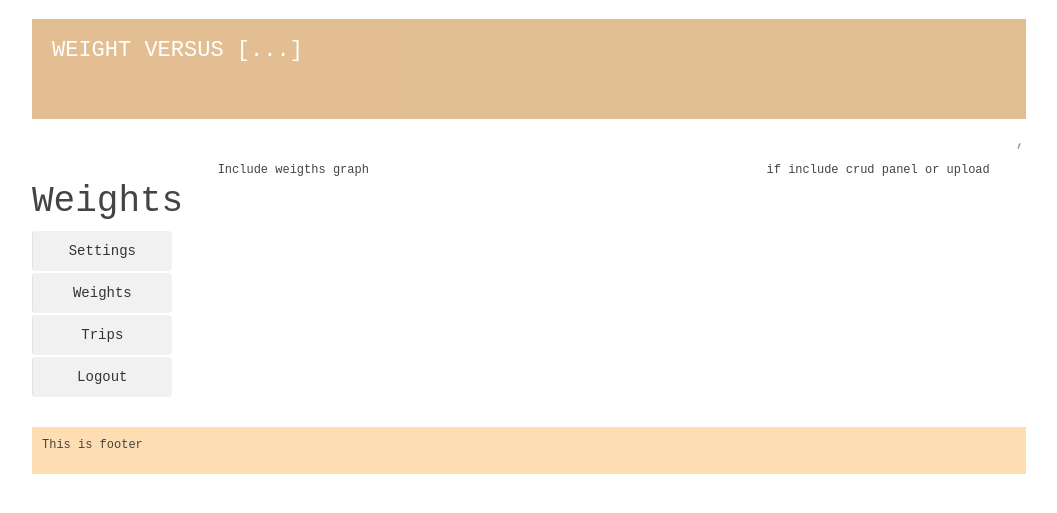
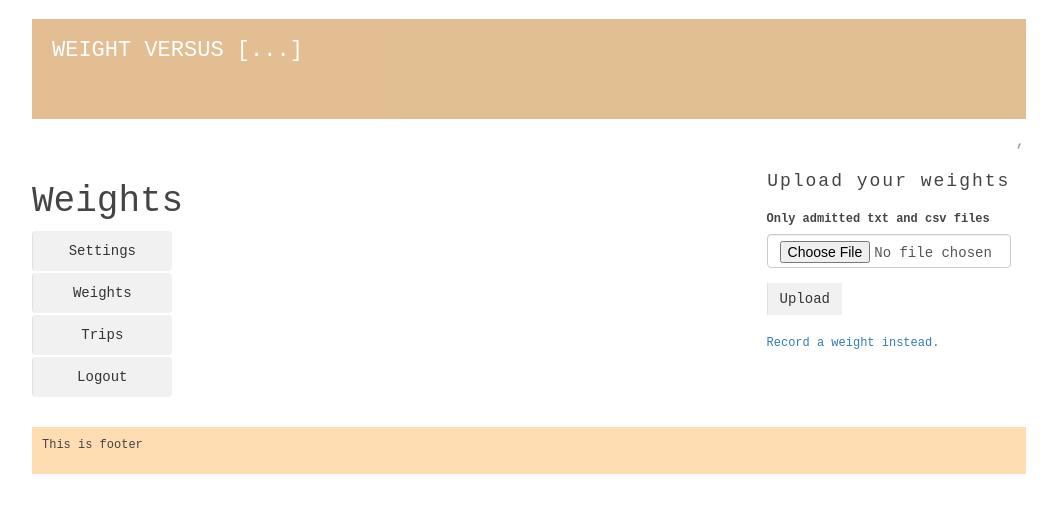
Before and after one commit to pacocontrerasdct/weight_and_life_app, a Flask app: template application/weight/templates/weight/main.html in a window 1280 px wide. Shown: the part 51-564 px from the top of the page, without its empty margins (111-1168 px from the left). Run offline with Flask 2, Linux system fonts and the light colour scheme; the template is opened without the code that fills it: values that come from a table or form of the project are taken from there, others are empty; parts of the project's set-up code (start-up, migrations or seed data) failed here and were passed over; some libraries are stand-ins or nearby versions.

Commit message:
move any relevant weight file from dashboard to weight

```diff
--- a/application/dashboard/templates/dashboard/main.html
+++ b/application/dashboard/templates/dashboard/main.html
@@ -9,7 +9,7 @@
 
 <div class="row">
     <div class="col-xs-12 col-md-2">
-        <h1>Weights</h1>
+        <h1>Settings</h1>
         {% include "./dashboard/menu-dashboard.html" %}
     </div>
 
--- a/application/weight/templates/weight/main.html
+++ b/application/weight/templates/weight/main.html
@@ -12,12 +12,16 @@
         <h1>Weights</h1>
         {% include "./dashboard/menu-dashboard.html" %}
     </div>
-    <div class="col-xs-12 col-md-10 bg-img-trips">
-        <div class="col-xs-12 col-md-8">
-            Include weigths graph
+    <div class="col-xs-12 col-md-10">
+        <div class="col-xs-12 col-md-8 border-one">
+            {% include "dashboard/list-weights.html" ignore missing with context %}
         </div>
-        <div class="col-xs-12 col-md-4">
-            if include crud panel or upload
+         <div class="col-xs-12 col-md-4 border-one">
+            {% if fUploadFile %}
+                {% include "dashboard/upload-file.html" ignore missing with context %}
+            {% else %}
+                {% include "dashboard/add-weight.html" ignore missing with context %}
+            {% endif %}
         </div>
     </div>
   </div>
```
Also changed, not shown: application/weight/crudWeight.py (renamed from application/dashboard/crudWeight.py), application/weight/formatWeight.py (renamed from application/dashboard/formatWeight.py), application/weight/forms.py (renamed from application/dashboard/forms.py), application/weight/graph_weight.py (renamed from application/dashboard/graph_weight.py), application/weight/templates/weight/add-weight.html (renamed from application/dashboard/templates/dashboard/add-weight.html), application/weight/templates/weight/list-weights.html (renamed from application/dashboard/templates/dashboard/list-weights.html), application/weight/templates/weight/weights-graph.html (renamed from application/dashboard/templates/dashboard/weights-graph.html).
